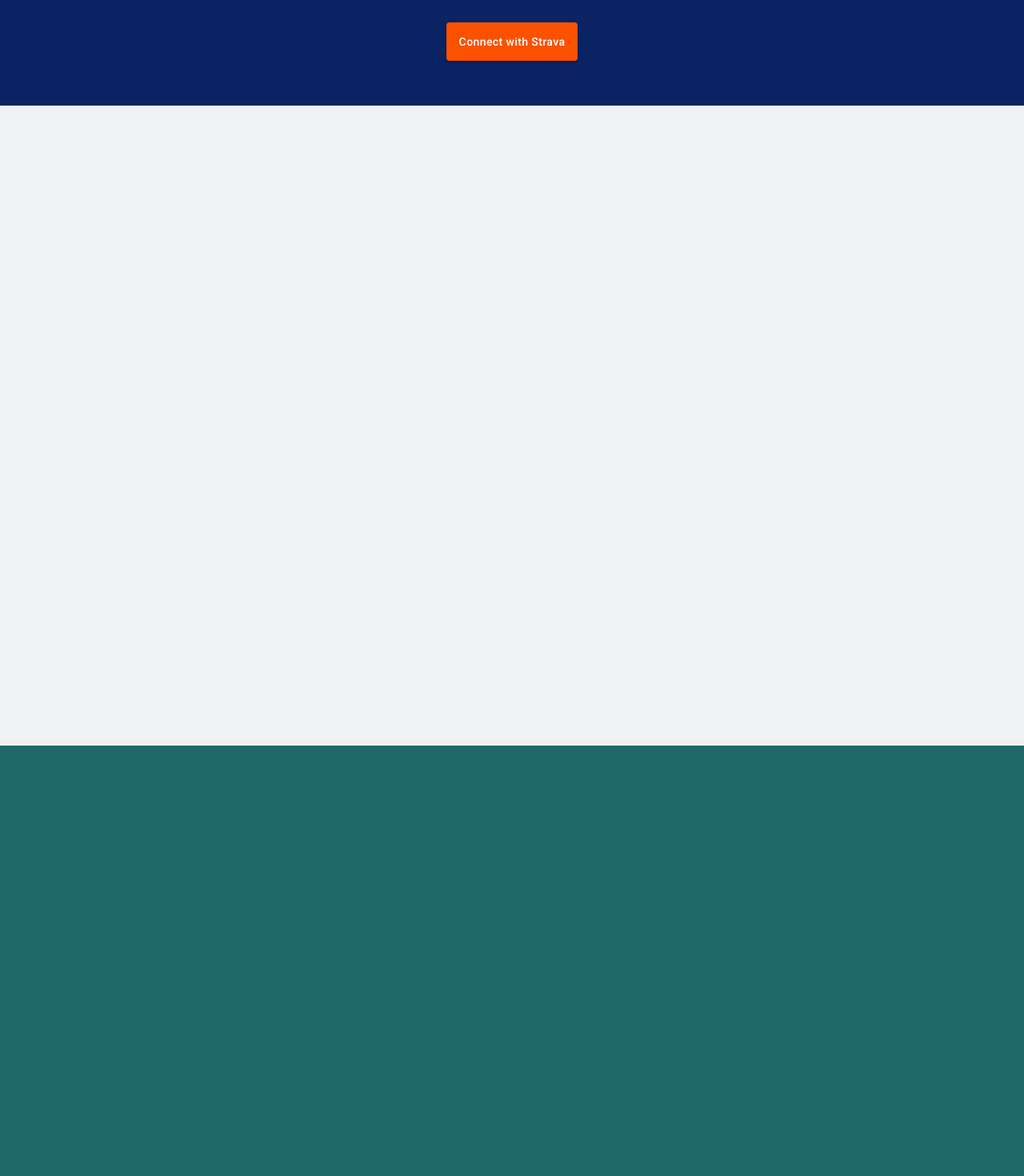
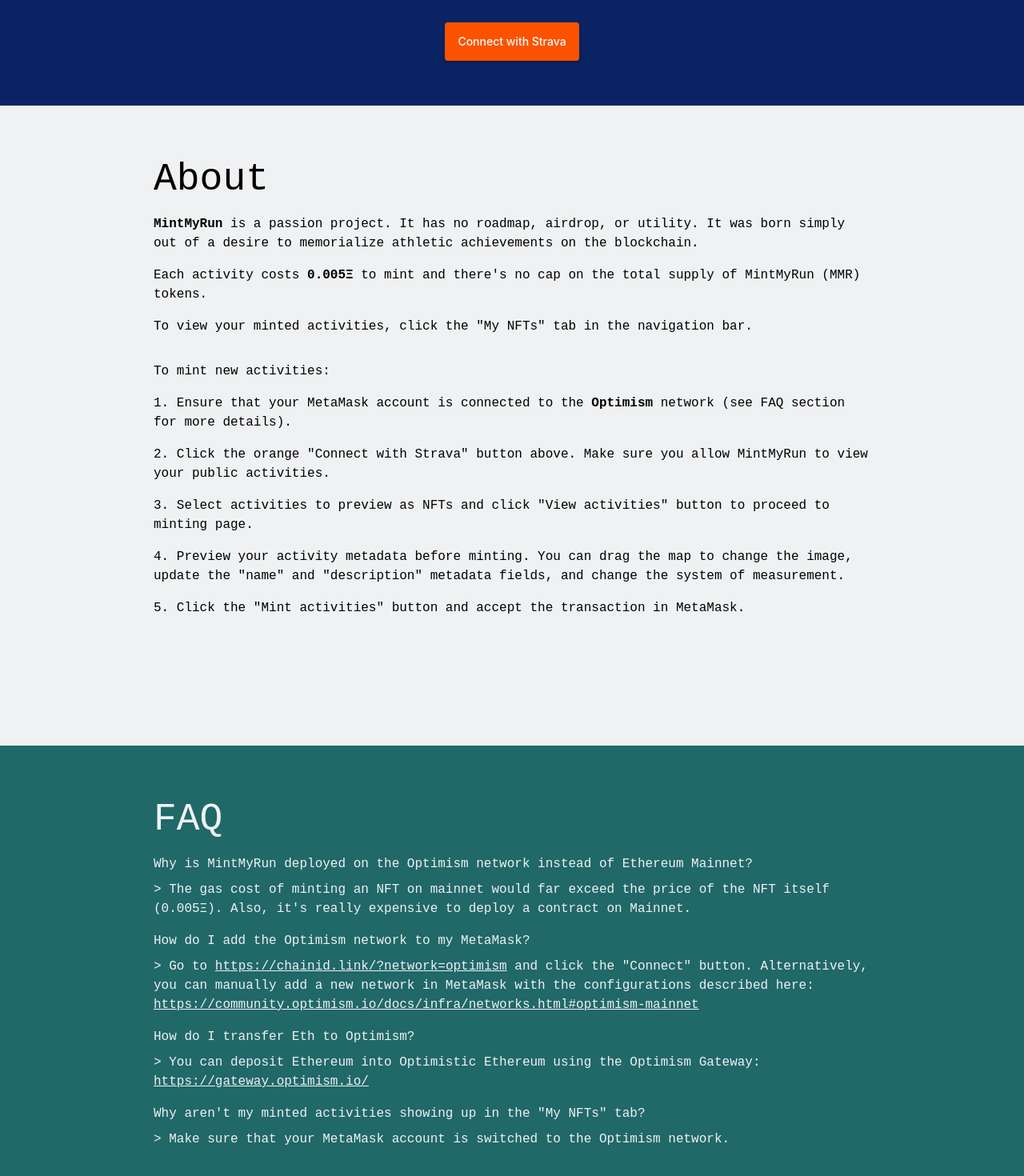
Before and after one commit to sjiang2019/mint-my-run, a React (Create React App) app: page / in a window 1280 px wide. Shown: the part 492-1962 px from the top of the page at 80% size. Built offline with nearby package versions, Linux system fonts and the light colour scheme; no server answers.

Commit message:
Added about and faq, as well as hook to unpin from ipfs on failed transactions

```diff
--- a/src/index.tsx
+++ b/src/index.tsx
@@ -8,11 +8,35 @@
 import AppRouter from "./router/AppRouter";
 import reportWebVitals from "./reportWebVitals";
 import reducers from "./reducers";
+import { createTheme, ThemeProvider } from "@mui/material";
+
+const THEME = createTheme({
+  typography: {
+    fontFamily: [
+      "-apple-system",
+      "BlinkMacSystemFont",
+      '"Segoe UI"',
+      "Roboto",
+      '"Helvetica Neue"',
+      "Arial",
+      "sans-serif",
+      '"Apple Color Emoji"',
+      '"Segoe UI Emoji"',
+      '"Segoe UI Symbol"',
+    ].join(","),
+    fontSize: 14,
+    fontWeightLight: 300,
+    fontWeightRegular: 400,
+    fontWeightMedium: 500,
+  },
+});
 
 ReactDOM.render(
-  <Provider store={createStore(reducers, composeWithDevTools())}>
-    <AppRouter />
-  </Provider>,
+  <ThemeProvider theme={THEME}>
+    <Provider store={createStore(reducers, composeWithDevTools())}>
+      <AppRouter />
+    </Provider>
+  </ThemeProvider>,
   document.getElementById("root")
 );
 
--- a/src/pages/AboutPage.tsx
+++ b/src/pages/AboutPage.tsx
@@ -1,12 +1,63 @@
+import { Grid, Typography } from "@mui/material";
 import React from "react";
 
 import { OFF_WHITE } from "../constants/styles";
 
 export default function AboutPage() {
   return (
-    <div
+    <Grid
       id="about"
-      style={{ height: "800px", backgroundColor: OFF_WHITE }}
-    ></div>
+      container
+      justifyContent="center"
+      sx={{ height: "800px", backgroundColor: OFF_WHITE }}
+    >
+      <Grid
+        container
+        direction="column"
+        alignContent="flex-start"
+        sx={{ width: "80%", padding: "5%" }}
+      >
+        <Typography variant="h3" fontFamily="monospace">
+          About
+        </Typography>
+        <Typography variant="body1" fontFamily="monospace" paddingTop={2}>
+          <strong>MintMyRun</strong> is a passion project. It has no roadmap,
+          airdrop, or utility. It was born simply out of a desire to memorialize
+          athletic achievements on the blockchain.
+        </Typography>
+        <Typography variant="body1" fontFamily="monospace" paddingTop={2}>
+          Each activity costs <strong>0.005Ξ</strong> to mint and there's no cap
+          on the total supply of MintMyRun (MMR) tokens.
+        </Typography>
+        <Typography variant="body1" fontFamily="monospace" paddingTop={2}>
+          To view your minted activities, click the "My NFTs" tab in the
+          navigation bar.
+        </Typography>
+        <Typography variant="body1" fontFamily="monospace" paddingTop={4}>
+          To mint new activities:
+        </Typography>
+        <Typography variant="body1" fontFamily="monospace" paddingTop={2}>
+          1. Ensure that your MetaMask account is connected to the{" "}
+          <strong>Optimism</strong> network (see FAQ section for more details).
+        </Typography>
+        <Typography variant="body1" fontFamily="monospace" paddingTop={2}>
+          2. Click the orange "Connect with Strava" button above. Make sure you
+          allow MintMyRun to view your public activities.
+        </Typography>
+        <Typography variant="body1" fontFamily="monospace" paddingTop={2}>
+          3. Select activities to preview as NFTs and click "View activities"
+          button to proceed to minting page.
+        </Typography>
+        <Typography variant="body1" fontFamily="monospace" paddingTop={2}>
+          4. Preview your activity metadata before minting. You can drag the map
+          to change the image, update the "name" and "description" metadata
+          fields, and change the system of measurement.
+        </Typography>
+        <Typography variant="body1" fontFamily="monospace" paddingTop={2}>
+          5. Click the "Mint activities" button and accept the transaction in
+          MetaMask.
+        </Typography>
+      </Grid>
+    </Grid>
   );
 }
--- a/src/pages/MintPage.tsx
+++ b/src/pages/MintPage.tsx
@@ -11,8 +11,13 @@
 import MintActivityListItem from "../components/MintActivityListItem";
 import MeasurementToggle from "../components/base/MeasurementToggle";
 import { UseUpdateActivitiesData } from "../hooks/useUpdateActivitiesData";
-import { uploadActivityDataToIPFS } from "../utils/ipfs";
+import {
+  uploadActivityDataToIPFS,
+  IPFSHash,
+  unpinFileToIPFS,
+} from "../utils/ipfs";
 import { makeActivityMetadata } from "../utils/parse";
+import { makeIPFSUrl } from "../utils/utils";
 
 export default function MintPage(): JSX.Element {
   const { activities, initialMeasurementSystem } = useLocation().state;
@@ -23,6 +28,30 @@
   const [isMinting, setIsMinting] = useState(false);
 
   const hasFullyLoadedMaps = activitiesData.every((data) => data.map != null);
+  const handleClickMint = async () => {
+    setIsMinting(true);
+    if (hasFullyLoadedMaps) {
+      const ipfsHashes = await uploadActivityDataToIPFS(
+        activitiesData,
+        (activity: Activity) =>
+          makeActivityMetadata(makeReadableActivity(activity))
+      );
+      const tokenUris = ipfsHashes.map((ipfsHash: IPFSHash) =>
+        makeIPFSUrl(ipfsHash.jsonHash)
+      );
+      const didMint = await mintNFTs(tokenUris);
+      if (!didMint) {
+        await Promise.all(
+          ipfsHashes.map(async (ipfsHash: IPFSHash) => {
+            await unpinFileToIPFS(ipfsHash.fileHash);
+            await unpinFileToIPFS(ipfsHash.jsonHash);
+          })
+        );
+      }
+    }
+    setIsMinting(false);
+  };
+
   return (
     <Grid container justifyContent="center">
       <Grid container style={{ marginTop: "36px", width: "80%" }}>
@@ -43,18 +72,7 @@
               color: OFF_WHITE,
             }}
             disabled={!hasFullyLoadedMaps || isMinting}
-            onClick={async () => {
-              setIsMinting(true);
-              if (hasFullyLoadedMaps) {
-                const tokenUris = await uploadActivityDataToIPFS(
-                  activitiesData,
-                  (activity: Activity) =>
-                    makeActivityMetadata(makeReadableActivity(activity))
-                );
-                await mintNFTs(tokenUris);
-              }
-              setIsMinting(false);
-            }}
+            onClick={handleClickMint}
           >
             {isMinting ? "Minting in progress..." : "Mint activities"}
           </Button>
--- a/src/pages/MintedActivitiesPage.tsx
+++ b/src/pages/MintedActivitiesPage.tsx
@@ -1,4 +1,4 @@
-import { Grid } from "@mui/material";
+import { Grid, Typography } from "@mui/material";
 import { useEffect, useState } from "react";
 import { GreekingLoading } from "../components/base/GreekingLoading";
 
@@ -25,7 +25,8 @@
       <NavBar />
       <Grid container justifyContent="center">
         <Grid container spacing={4} sx={{ marginTop: "40px", width: "90%" }}>
-          {nftMetadataList && tokenURIs ? (
+          {nftMetadataList != null && tokenURIs != null ? (
+            nftMetadataList.length > 0 ? (
               nftMetadataList.map((metadata: ActivityMetadata, i: number) => (
                 <Grid
                   item
@@ -39,6 +40,12 @@
                 </Grid>
               ))
             ) : (
+              <Typography>
+                No minted activities found. Make sure your Metamask account is
+                connected to the Optimism network.
+              </Typography>
+            )
+          ) : (
             <GreekingLoading />
           )}
         </Grid>
--- a/src/pages/QuestionsPage.tsx
+++ b/src/pages/QuestionsPage.tsx
@@ -1,12 +1,80 @@
-import React from "react";
+import { Grid, Typography } from "@mui/material";
 
-import { SEA_GREEN } from "../constants/styles";
+import { OFF_WHITE, SEA_GREEN } from "../constants/styles";
 
 export default function QuestionsPage() {
   return (
-    <div
-      id="questions"
-      style={{ height: "800px", backgroundColor: SEA_GREEN }}
-    ></div>
+    <Grid
+      id="about"
+      container
+      justifyContent="center"
+      sx={{ height: "800px", backgroundColor: SEA_GREEN }}
+    >
+      <Grid
+        container
+        direction="column"
+        alignContent="flex-start"
+        sx={{ width: "80%", padding: "5%", color: OFF_WHITE }}
+      >
+        <Typography variant="h3" fontFamily="monospace">
+          FAQ
+        </Typography>
+        <Typography variant="body1" fontFamily="monospace" paddingTop={2}>
+          Why is MintMyRun deployed on the Optimism network instead of Ethereum
+          Mainnet?
+        </Typography>
+        <Typography variant="body1" fontFamily="monospace" paddingTop={1}>
+          {`>`} The gas cost of minting an NFT on mainnet would far exceed the
+          price of the NFT itself (0.005Ξ). Also, it's really expensive to
+          deploy a contract on Mainnet.
+        </Typography>
+        <Typography variant="body1" fontFamily="monospace" paddingTop={2}>
+          How do I add the Optimism network to my MetaMask?
+        </Typography>
+        <Typography variant="body1" fontFamily="monospace" paddingTop={1}>
+          {`>`} Go to{" "}
+          <a
+            href="https://chainid.link/?network=optimism"
+            rel="noreferrer"
+            target="_blank"
+            style={{ color: "inherit" }}
+          >
+            https://chainid.link/?network=optimism
+          </a>{" "}
+          and click the "Connect" button. Alternatively, you can manually add a
+          new network in MetaMask with the configurations described here:{" "}
+          <a
+            href="https://community.optimism.io/docs/infra/networks.html#optimism-mainnet"
+            rel="noreferrer"
+            target="_blank"
+            style={{ color: "inherit" }}
+          >
+            https://community.optimism.io/docs/infra/networks.html#optimism-mainnet
+          </a>
+        </Typography>
+        <Typography variant="body1" fontFamily="monospace" paddingTop={2}>
+          How do I transfer Eth to Optimism?
+        </Typography>
+        <Typography variant="body1" fontFamily="monospace" paddingTop={1}>
+          {`>`} You can deposit Ethereum into Optimistic Ethereum using the
+          Optimism Gateway:{" "}
+          <a
+            href="https://gateway.optimism.io/"
+            rel="noreferrer"
+            target="_blank"
+            style={{ color: "inherit" }}
+          >
+            https://gateway.optimism.io/
+          </a>
+        </Typography>
+        <Typography variant="body1" fontFamily="monospace" paddingTop={2}>
+          Why aren't my minted activities showing up in the "My NFTs" tab?
+        </Typography>
+        <Typography variant="body1" fontFamily="monospace" paddingTop={1}>
+          {`>`} Make sure that your MetaMask account is switched to the Optimism
+          network.
+        </Typography>
+      </Grid>
+    </Grid>
   );
 }
--- a/src/utils/ipfs.ts
+++ b/src/utils/ipfs.ts
@@ -12,12 +12,17 @@
 import { Activity, ActivityData, ActivityMetadata } from "../constants/models";
 import { makeIPFSUrl } from "./utils";
 
+export interface IPFSHash {
+  fileHash: string;
+  jsonHash: string;
+}
+
 export async function uploadActivityDataToIPFS(
   activitiesData: Array<ActivityData>,
   getActivityMetadata: (activity: Activity) => ActivityMetadata
-): Promise<Array<string>> {
-  const cids = await Promise.all(
-    activitiesData.map(async (data: ActivityData): Promise<string> => {
+): Promise<Array<IPFSHash>> {
+  return await Promise.all(
+    activitiesData.map(async (data: ActivityData): Promise<IPFSHash> => {
       const fileBlob = (await new SimpleMapScreenshoter({ hidden: true })
         .addTo(data.map as Map)
         .takeScreen("blob")) as Blob;
@@ -26,10 +31,9 @@
         ...getActivityMetadata(data.activity),
         image: makeIPFSUrl(fileCid),
       });
-      return jsonCid;
+      return { fileHash: fileCid, jsonHash: jsonCid };
     })
   );
-  return cids.map((cid) => makeIPFSUrl(cid));
 }
 
 export async function pinFileToIPFS(blob: Blob, name: string): Promise<string> {
@@ -72,3 +76,13 @@
   });
   return response.data.IpfsHash;
 }
+
+export async function unpinFileToIPFS(hash: string): Promise<void> {
+  const url = `https://api.pinata.cloud/pinning/unpin/${hash}`;
+  await axios.delete(url, {
+    headers: {
+      pinata_api_key: REACT_APP_PINATA_API_KEY as string,
+      pinata_secret_api_key: REACT_APP_PINATA_API_SECRET as string,
+    },
+  });
+}
--- a/src/utils/mint.ts
+++ b/src/utils/mint.ts
@@ -9,7 +9,7 @@
 import MintMyRun from "../constants/contractAbis/MintMyRun.json";
 import { ActivityMetadata } from "../constants/models";
 
-export async function mintNFTs(tokenUris: Array<string>): Promise<void> {
+export async function mintNFTs(tokenUris: Array<string>): Promise<boolean> {
   try {
     // @ts-expect-error
     const provider = new ethers.providers.Web3Provider(window.ethereum, "any");
@@ -32,6 +32,7 @@
       from: address,
       value: price,
     });
+    return true;
   } catch (e: unknown) {
     // @ts-expect-error
     const errorString = e.hasOwnProperty("message")
@@ -39,6 +40,7 @@
         e.message
       : "Mint failed due to unknown error.";
     alert(errorString);
+    return false;
   }
 }
 
```
Lines whose indentation alone changed are shown as unchanged.
